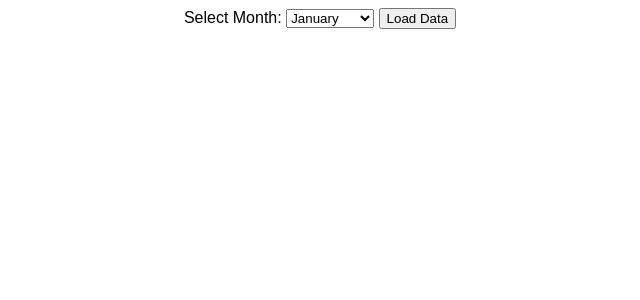
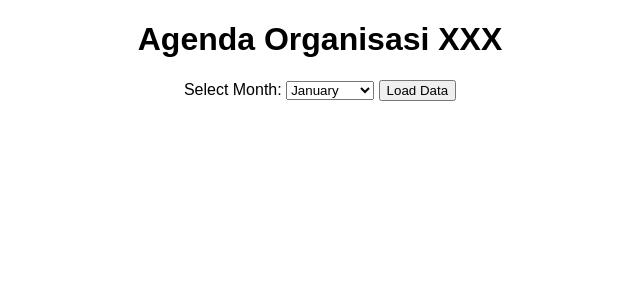
Before and after one commit to Anz101/Web-Agenda, a PHP site: page / in a window 1280 px wide. Shown: the top 300 px of the page, without its empty margins (320-960 px from the left). Run offline with PHP 8.4, Linux system fonts and the light colour scheme.

Commit message:
Halaman utama done

```diff
--- a/index.php
+++ b/index.php
@@ -7,6 +7,8 @@
     <link rel="stylesheet" href="style.css">
 </head>
 <body>
+    <h1>Agenda Organisasi XXX</h1>
+
     <div id="app">
         <form method="post">
             <label for="monthSelect">Select Month:</label>
```
Also changed, not shown: script.php (line endings or trailing spaces), style.css (line endings or trailing spaces).
